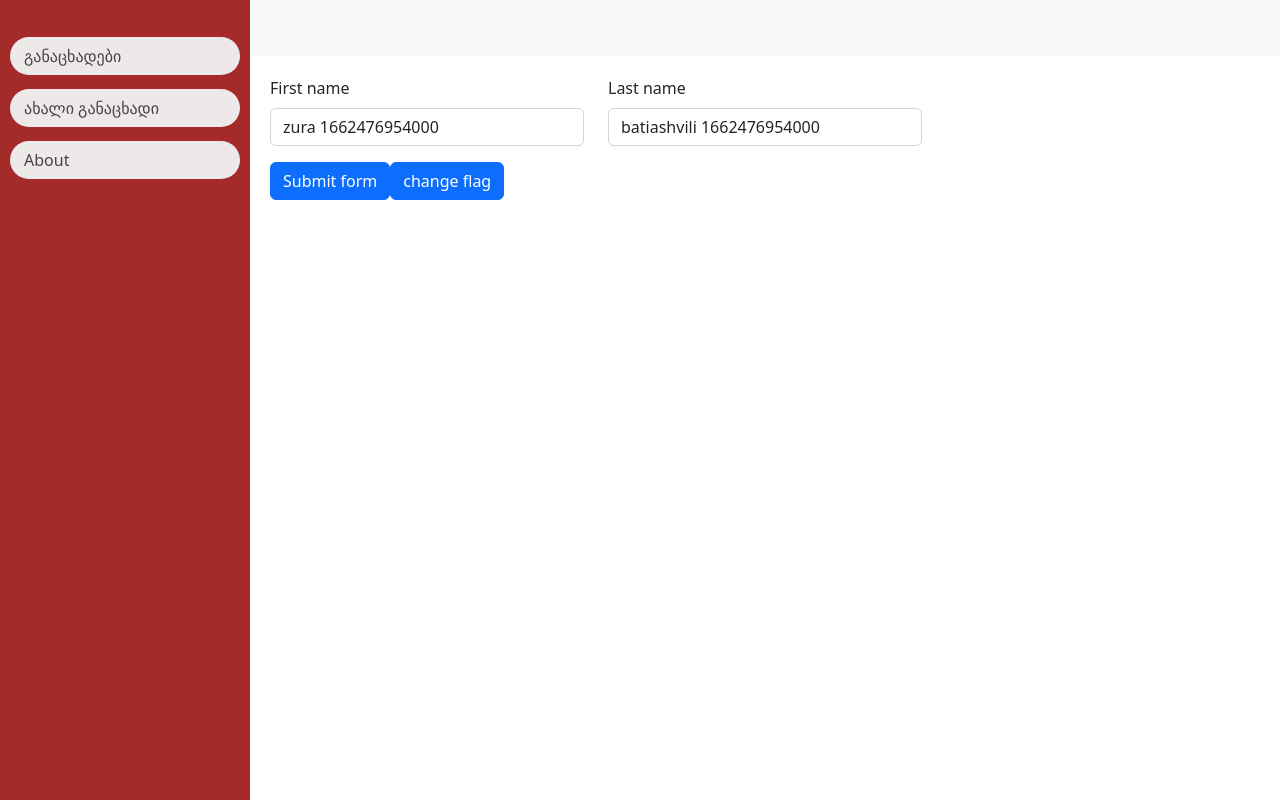
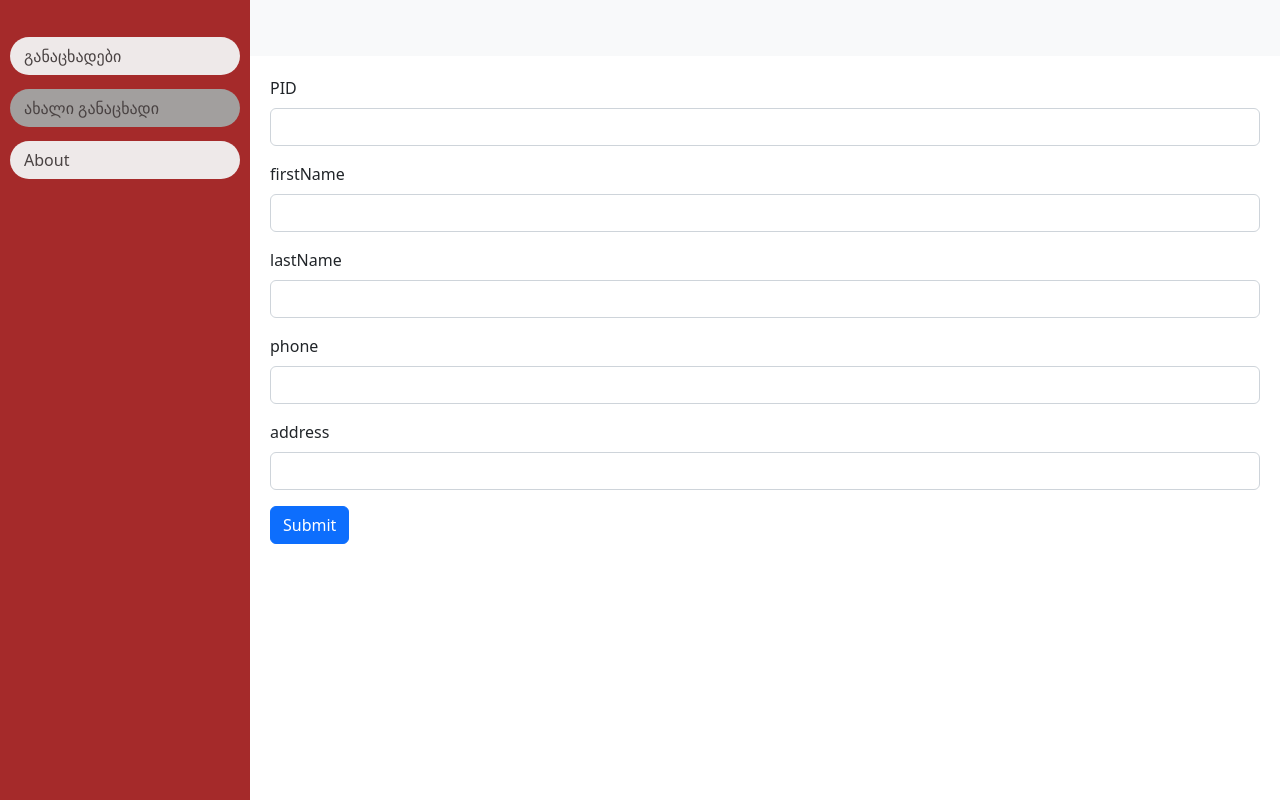
Before and after one commit to zura-rev/moh-react-app, a React (Create React App) app: page /createApplicationPage in a window 1280 px wide. Built offline with nearby package versions, Linux system fonts and the light colour scheme.

Commit message:
add application form

```diff
--- a/src/hooks/http.hook.js
+++ b/src/hooks/http.hook.js
@@ -23,6 +23,7 @@ export const useHttp = () => {
         }
 
         const response = await fetch(url, { method, body, headers })
+        console.log('response', response.headers['totalpages'])
         const data = await response.json()
 
         // if (!response.ok) {
--- a/src/layout/sidebar/index.js
+++ b/src/layout/sidebar/index.js
@@ -6,7 +6,7 @@ export const Sidebar = () => {
     return <div className='sidebar'>
         <ul className="navbar-nav">
             <li><NavLink to="/">განაცხადები</NavLink></li>
-            <li><NavLink to="/createPost">ახალი განაცხადი</NavLink></li>
+            <li><NavLink to="/createApplicationPage">ახალი განაცხადი</NavLink></li>
             <li><NavLink to="/about">About</NavLink></li>
         </ul>
     </div>
--- a/src/pages/ApplicationPage.js
+++ b/src/pages/ApplicationPage.js
@@ -20,9 +20,7 @@ const ApplicationPage = () => {
     }, [])
 
     const renderValue = (value) => {
-
         if (value) {
-
             if (typeof value === "object") {
                 return value.join(', ')
             }
--- a/src/pages/ApplicationsPage.js
+++ b/src/pages/ApplicationsPage.js
@@ -5,11 +5,10 @@ import 'moment/locale/ka'
 import { url } from '../constants'
 import { useNavigate } from "react-router-dom";
 
-
-
 export default function AplicationsPage() {
     let navigate = useNavigate();
     const { loading, request } = useHttp()
+
     const [apps, setApplications] = useState([])
     const [next, setNext] = useState(1)
 
@@ -24,14 +23,24 @@ export default function AplicationsPage() {
     async function fetchApplications() {
         const _applications = await request(`${uri}`, 'GET', null)
         setApplications(_applications)
+        console.log('_applications', _applications.headers)
     }
 
     useEffect(() => {
         fetchApplications()
+        return ()=>{}
     }, [next])
 
     const handleClick = (id) => {
         navigate(`applicationPage/${id}`)
+    }
+
+    const navigateFirst = (value) => {
+        setNext(value)
+    }
+
+    const navigateLast = (value) => {
+        setNext(value)
     }
 
     const navigatePage = (value) => {
@@ -40,11 +49,15 @@ export default function AplicationsPage() {
         }
     }
 
+
+
     return (<>
         <div>
+            <button onClick={() => navigateFirst(1)}>First</button>
             <button onClick={() => navigatePage(-1)}>-1</button>
-            <span>{next}</span>
+            <span className='ps-3 pe-3'>{next}</span>
             <button onClick={() => navigatePage(1)}>+1</button>
+            <button onClick={() => navigatePage(1)}>Last</button>
         </div>
         <table className='table table-hover'>
             <thead>
--- a/src/pages/CreateApplicationPage.js
+++ b/src/pages/CreateApplicationPage.js
@@ -1,150 +1,43 @@
 import React, { useState, useRef, useEffect } from "react";
 import { Button, Form, Row, Col } from 'react-bootstrap'
-import { createPost } from '../api'
-
-const initialState = {
-    title: '',
-    body: ''
-}
 
 
 const CreateApplicationPage = () => {
 
-    const titleRef = useRef(null)
-    const bodyRef = useRef(null)
+    const [apP_PID, setApP_PID] = useState("")
+    const [apP_FIRST_NAME, setApP_FIRST_NAME] = useState("")
+    const [apP_LAST_NAME, setApP_LAST_NAME] = useState("")
+    const [apP_PHONE, setApP_PHONE] = useState("")
+    const [apP_REG_ADDRESS, setApP_REG_ADDRESS] = useState("")
 
-    const [validated, setValidated] = useState(false);
-    const [state, setState] = useState(initialState)
-    const [flag, setFlag] = useState(false)
-    const [firstName, setFirstName] = useState('')
-    const [lastName, setLastName] = useState('')
+    console.log('apP_PID', apP_PID)
 
-    useEffect(() => {
-        //if (flag) {
-        setFirstName(`zura ${Number(new Date())}`)
-        setLastName(`batiashvili ${Number(new Date())}`)
-        //}
-        return () => { }
-    })
+    return <>
+        <form>
+            <div class="mb-3">
+                <label htmlFor="pid" class="form-label">PID</label>
+                <input type="text" className="form-control" id="pid" name="apP_PID" value={apP_PID} onChange={(event) => setApP_PID(event.target.value)} />
+            </div>
+            <div class="mb-3">
+                <label htmlFor="firstName" className="form-label">firstName</label>
+                <input type="text" className="form-control" id="firstName" name="firstName" value={apP_FIRST_NAME} onChange={(event) => setApP_FIRST_NAME(event.target.value)} />
+            </div>
+            <div class="mb-3">
+                <label htmlFor="lastName" className="form-label">lastName</label>
+                <input type="text" className="form-control" id="lastName" value={apP_LAST_NAME} onChange={(event) => setApP_LAST_NAME(event.target.value)} />
+            </div>
+            <div class="mb-3">
+                <label htmlFor="phone" className="form-label">phone</label>
+                <input type="text" className="form-control" id="phone" value={apP_PHONE} onChange={(event) => setApP_PHONE(event.target.value)} />
+            </div>
+            <div class="mb-3">
+                <label htmlFor="address" className="form-label">address</label>
+                <input type="text" className="form-control" id="address" value={apP_REG_ADDRESS} onChange={(event) => setApP_REG_ADDRESS(event.target.value)} />
+            </div>
 
-
-
-    const changeFlag = () => {
-        setFlag(!flag)
-    }
-
-    // const [title, setTitle] = useState('')
-    // const [body, setBody] = useState('')
-
-    // const handleChange = (event) => {
-    //     const { name, value } = event.target
-    //     if (name === 'title') setTitle(value)
-    //     if (name === 'body') setBody(value)
-    //     console.log('value', value)
-    // }
-
-    const handleChange = (event) => {
-        const { name, value } = event.target
-        console.log('body', value)
-        setState({ ...state, [name]: value })
-    }
-
-    const savePost = async () => {
-        console.log('state', state)
-        console.log('ref', titleRef.current.value)
-        //const post = await createPost(state)
-        //handlePost(post)
-    }
-
-
-    const handleSubmit = (event) => {
-
-        const form = event.currentTarget
-
-        if (form.checkValidity() === false) {
-            event.preventDefault()
-            event.stopPropagation()
-        }
-
-        setValidated(true)
-
-    }
-
-    const handleValidate = () => firstName !== 'zura'
-
-
-    return (
-
-        <Form noValidate validated={validated} onSubmit={handleSubmit}>
-            <Row className="mb-3">
-                <Form.Group as={Col} md="4" controlId="validationCustom01">
-                    <Form.Label>First name</Form.Label>
-                    <Form.Control
-                        required
-                        type="text"
-                        placeholder="First name"
-                        value={firstName}
-                        onChange={(event) => setFirstName(event.target.value)}
-                    //defaultValue="Mark"
-                    />
-                    <Form.Control.Feedback>Looks good!</Form.Control.Feedback>
-                </Form.Group>
-                <Form.Group as={Col} md="4" controlId="validationCustom02">
-                    <Form.Label>Last name</Form.Label>
-                    <Form.Control
-                        required={handleValidate()}
-                        type="text"
-                        placeholder="Last name"
-                        value={lastName}
-                        onChange={(event) => setLastName(event.target.value)}
-                    //defaultValue="Otto"
-                    />
-                    <Form.Control.Feedback>Looks good!</Form.Control.Feedback>
-                    <Form.Control.Feedback type="invalid">
-                        Please choose a username.
-                    </Form.Control.Feedback>
-                </Form.Group>
-
-            </Row>
-            <Button type="submit">Submit form</Button>
-
-            <Button type="button" onClick={changeFlag}>change flag</Button>
-
-        </Form>
-
-
-        // <form>
-        //     <label htmlFor="title" className="form-label">title</label>
-        //     {/* <input
-        //         id='title'
-        //         className="form-control"
-        //         name='title'
-        //         value={state.title}
-        //         onChange={handleChange}
-        //         placeholder='title'
-        //     /> */}
-        //     <input
-        //         id='title'
-        //         className="form-control"
-        //         name='title'
-        //         ref={titleRef}
-        //         //value={}
-        //         //onChange={handleChange}
-        //         placeholder='title'
-        //     />
-        //     <label htmlFor="body" className="form-label">body</label>
-        //     <input
-        //         id='body'
-        //         className="form-control"
-        //         name='body'
-        //         value={state.body}
-        //         onChange={handleChange}//setBody(event.target.value)
-        //         placeholder='body'
-        //     />
-        //     {/* <button className="btn btn-primary mt-3 float-end" type="button" onClick={savePost}>add post</button> */}
-        //     <Button variant="primary" className="mt-3 float-end" onClick={savePost}>add post</Button>
-        // </form>
-    )
+            <button type="submit" className="btn btn-primary">Submit</button>
+        </form>
+    </>
 }
 
 export default CreateApplicationPage
```
